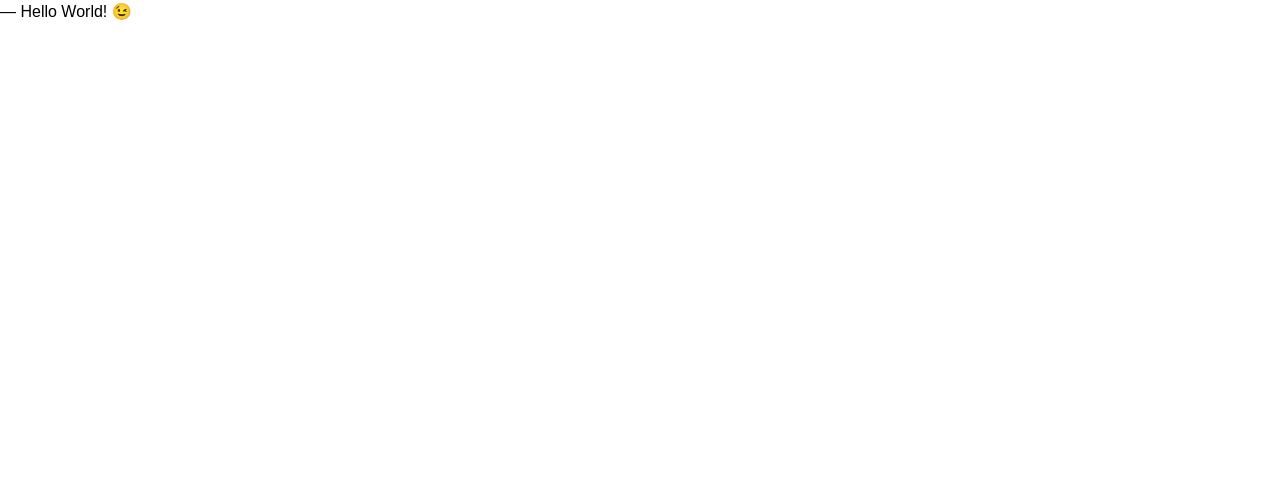
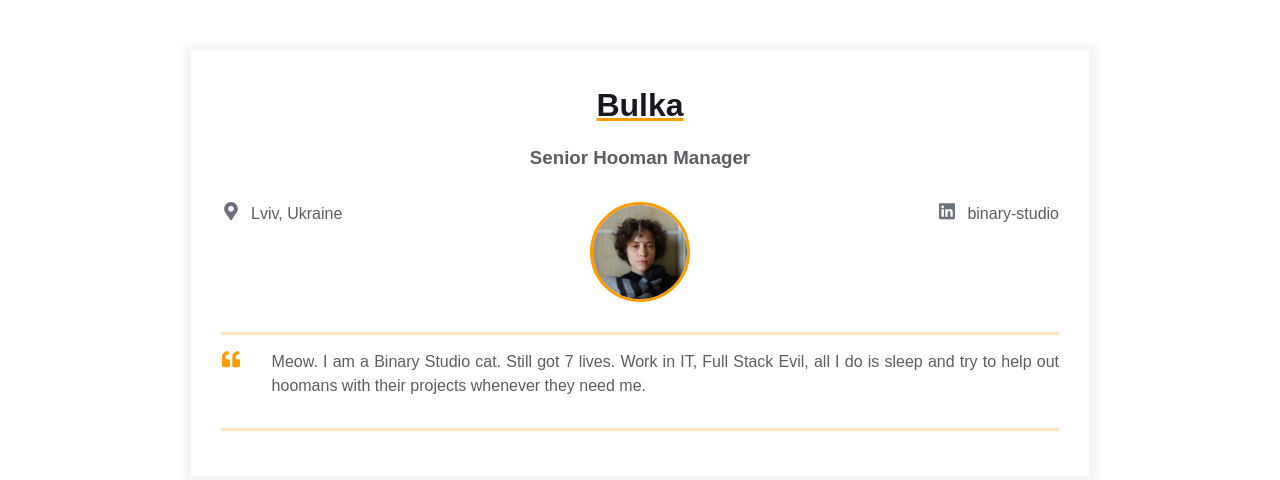
Before and after one commit to OlenkaVoitsekhivska/homepage, a plain HTML site: page index.html in a window 1280 px wide. Drawn offline with Linux system fonts and the light colour scheme.

Commit message:
added contacts, assests folder, and intro block

```diff
--- a/styles.css
+++ b/css/styles.css
@@ -1,5 +1,3 @@
-/*General styles*/
-
 * {
     margin: 0;
     padding: 0;
@@ -70,7 +68,6 @@ body {
     }
 }
 
-/*Contact info*/
 .contact-info__header,
 .contact-info__sub-header {
     text-align: center;
@@ -134,7 +131,6 @@ body {
     border-color: var(--text-decoration-color);
 }
 
-/*Intro and skills*/
 .intro {
     display: flex;
     justify-content: start;
@@ -172,7 +168,6 @@ body {
     text-align: justify;
 }
 
-/*Experience and additional info*/
 .experiences {
     flex: 1 1 60%;
     margin-right: 50px;
--- a/index.html
+++ b/index.html
@@ -4,9 +4,75 @@
     <meta charset="UTF-8" />
     <meta name="viewport" content="width=device-width, initial-scale=1" />
     <title>Résumé</title>
-    <link rel="stylesheet" href="styles.css">
+    <link rel="stylesheet" href="./css/styles.css">
+
   </head>
   <body>
-    ― Hello World! &#x1F609;
+    <main>
+        <div class="resume">
+          <div class="container">
+            <div class="resume__block">
+              <h1 class="contact-info__header">Bulka</h1>
+              <h3 class="contact-info__sub-header">Senior Hooman Manager</h3>
+
+              <div class="contact_info_container fh">
+                <div class="contact-info__block">
+
+                    <a href="" rel="author" class="contact-info__item">
+                        <div class="contact-info__item-icon-wrapper">
+                          <svg class="contact-info__item-icon" xmlns="http://www.w3.org/2000/svg" viewBox="0 0 384 512" width="30">
+                            <path
+                              d="M172.268 501.67C26.97 291.031 0 269.413 0 192 0 85.961 85.961 0 192 0s192 85.961 192 192c0 77.413-26.97 99.031-172.268 309.67-9.535 13.774-29.93 13.773-39.464 0zM192 272c44.183 0 80-35.817 80-80s-35.817-80-80-80-80 35.817-80 80 35.817 80 80 80z">
+                            </path>
+                          </svg>
+                        </div>
+                        <span>Lviv, Ukraine</span>
+                      </a>
+
+                </div>
+
+                <div class="contact-info__block contact-info__block--center">
+                  <img class="contact-info__avatar" src="assets/avatar.jpg" alt="Avatar">
+                </div>
+
+                <div class="contact-info__block">
+
+                    <a href="https://ua.linkedin.com/company/binary-studio_241166" rel="author" class="contact-info__item">
+                        <div class="contact-info__item-icon-wrapper">
+                          <svg class="contact-info__item-icon" xmlns="http://www.w3.org/2000/svg" viewBox="0 0 448 512" width="30">
+                            <path
+                              d="M416 32H31.9C14.3 32 0 46.5 0 64.3v383.4C0 465.5 14.3 480 31.9 480H416c17.6 0 32-14.5 32-32.3V64.3c0-17.8-14.4-32.3-32-32.3zM135.4 416H69V202.2h66.5V416zm-33.2-243c-21.3 0-38.5-17.3-38.5-38.5S80.9 96 102.2 96c21.2 0 38.5 17.3 38.5 38.5 0 21.3-17.2 38.5-38.5 38.5zm282.1 243h-66.4V312c0-24.8-.5-56.7-34.5-56.7-34.6 0-39.9 27-39.9 54.9V416h-66.4V202.2h63.7v29.2h.9c8.9-16.8 30.6-34.5 62.9-34.5 67.2 0 79.7 44.3 79.7 101.9V416z">
+                            </path>
+                          </svg>
+                        </div>
+                        <span>binary-studio</span>
+                      </a>
+                </div>
+              </div>
+            </div>
+          </div>
+
+          <div class="container">
+            <div class="resume__block">
+              <div class="intro">
+                <div class="intro__icon-wrapper">
+                  <svg class="intro__icon" xmlns="http://www.w3.org/2000/svg" viewBox="0 0 512 512">
+                    <path
+                      d="M464 256h-80v-64c0-35.3 28.7-64 64-64h8c13.3 0 24-10.7 24-24V56c0-13.3-10.7-24-24-24h-8c-88.4 0-160 71.6-160 160v240c0 26.5 21.5 48 48 48h128c26.5 0 48-21.5 48-48V304c0-26.5-21.5-48-48-48zm-288 0H96v-64c0-35.3 28.7-64 64-64h8c13.3 0 24-10.7 24-24V56c0-13.3-10.7-24-24-24h-8C71.6 32 0 103.6 0 192v240c0 26.5 21.5 48 48 48h128c26.5 0 48-21.5 48-48V304c0-26.5-21.5-48-48-48z">
+                    </path>
+                  </svg>
+                </div>
+                <p class="intro_text">Meow.
+                  I am a Binary Studio cat. Still got 7 lives. Work in IT, Full Stack Evil,
+                  all I do is sleep and try to help out hoomans with their projects whenever
+                  they need me.
+                </p>
+              </div>
+            </div>
+          </div>
+
+
+        </div>
+      </main>
   </body>
 </html>
```
Also changed, not shown: assets/avatar.jpg (added).
